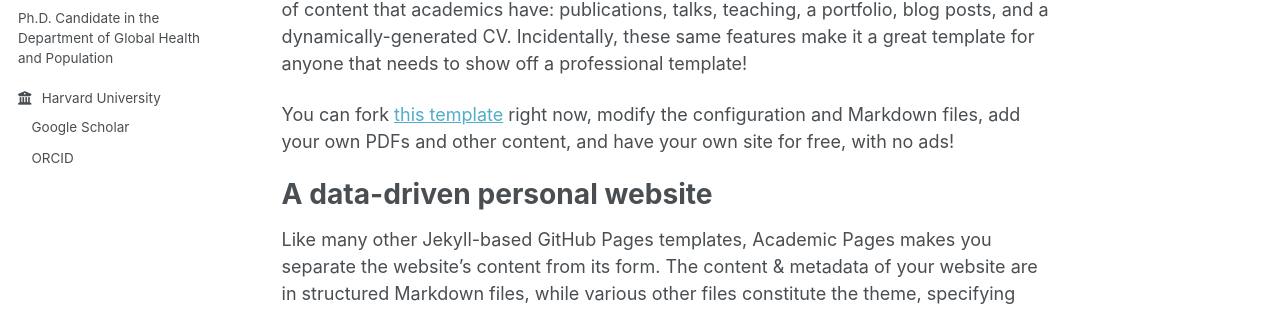
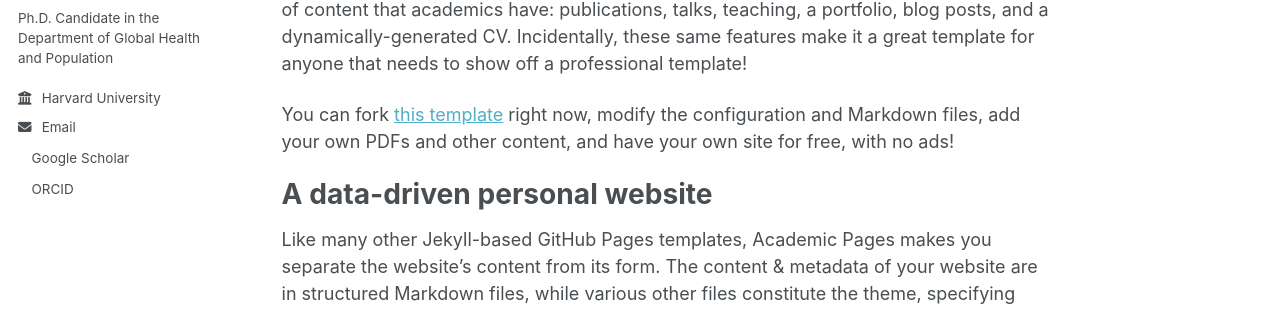
Before and after one commit to nicholasrahim/nicholasrahim.github.io, a Jekyll site: the page built from _pages/about.md, in a window 1280 px wide. Shown: the part 310-621 px from the top of the page. Built offline with Jekyll 4.4.1, drawn with Linux system fonts in a browser that asks for light colours; a style sheet for code colours, icons or effects is not loaded.

Commit message:
Update _config.yml

```diff
--- a/_config.yml
+++ b/_config.yml
@@ -28,7 +28,7 @@ author:
   bio              : "Ph.D. Candidate in the Department of Global Health and Population"
   employer         : "Harvard University"
   uri              : # URL
-  contact          : "nrahim@g.harvard.edu"
+  email            : "nrahim@g.harvard.edu"
 
 
   # Academic websites
```
